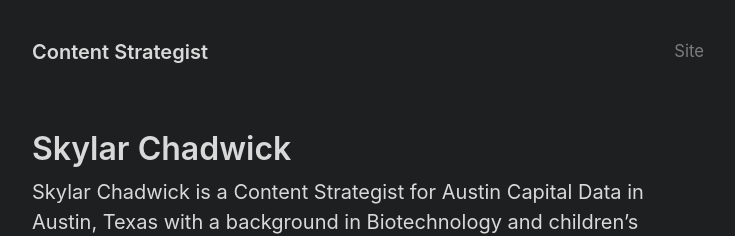
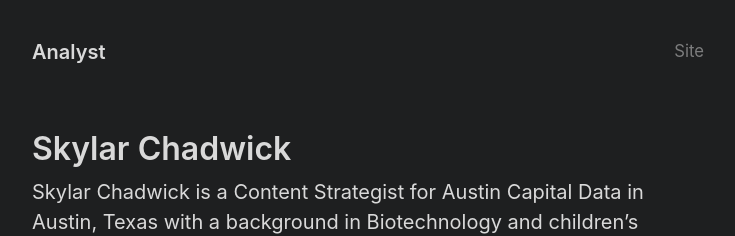
Before and after one commit to CapitalData/Skylar, a Jekyll site: the page built from index.html, in a window 1280 px wide. Shown: the top 236 px of the page, without its empty margins (272-1007 px from the left). Built offline with Jekyll 4.4.1, drawn with Linux system fonts in a browser that asks for light colours; the list of posts is cut into pages by our own code.

Commit message:
Update _config.yml

```diff
--- a/_config.yml
+++ b/_config.yml
@@ -1,5 +1,5 @@
 # Setup
-title: Content Strategist
+title: Analyst
 url: https://capitaldata.github.io/Skylar
 paginate: 1
 paginate_path: "/Skylar/"
```
